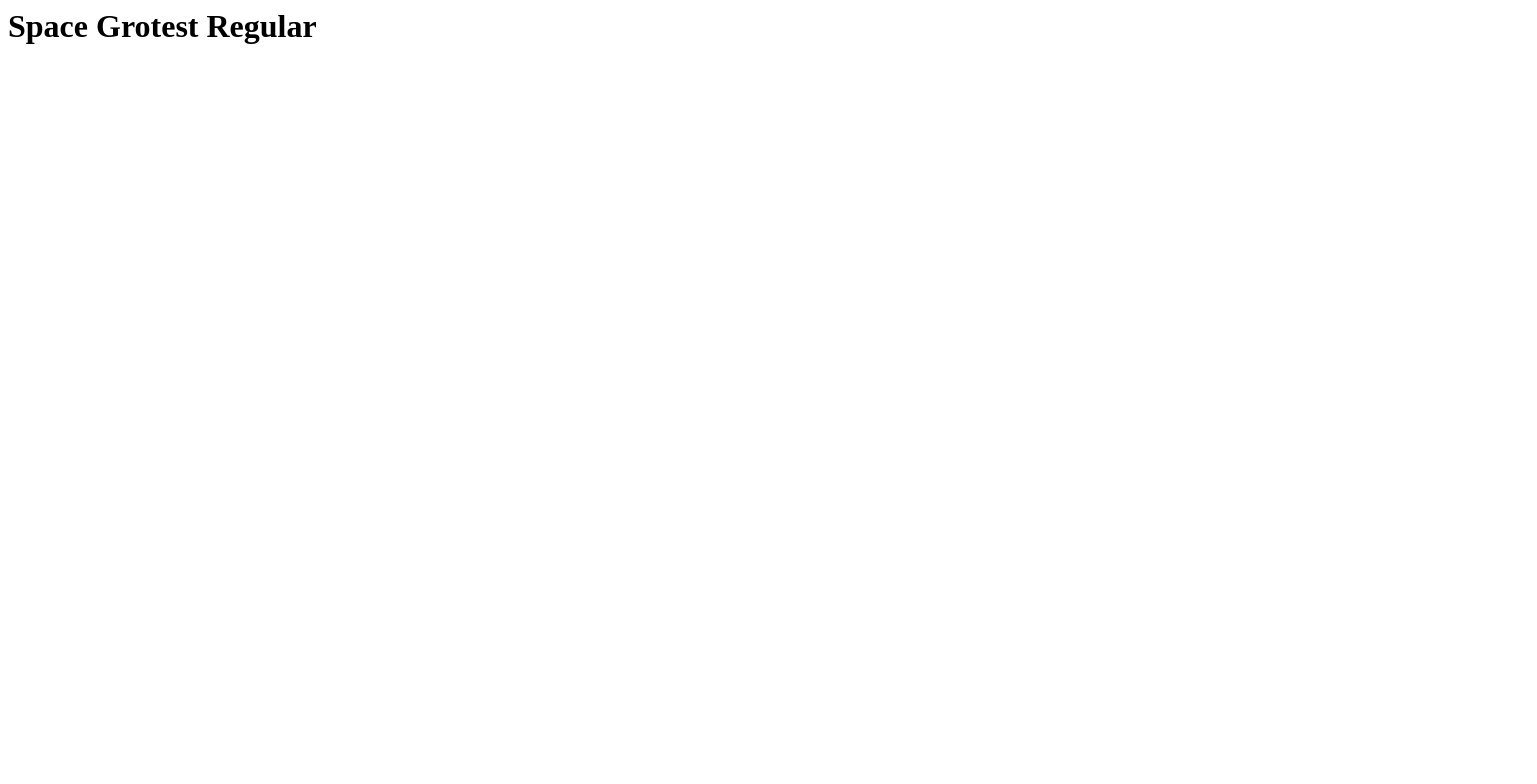
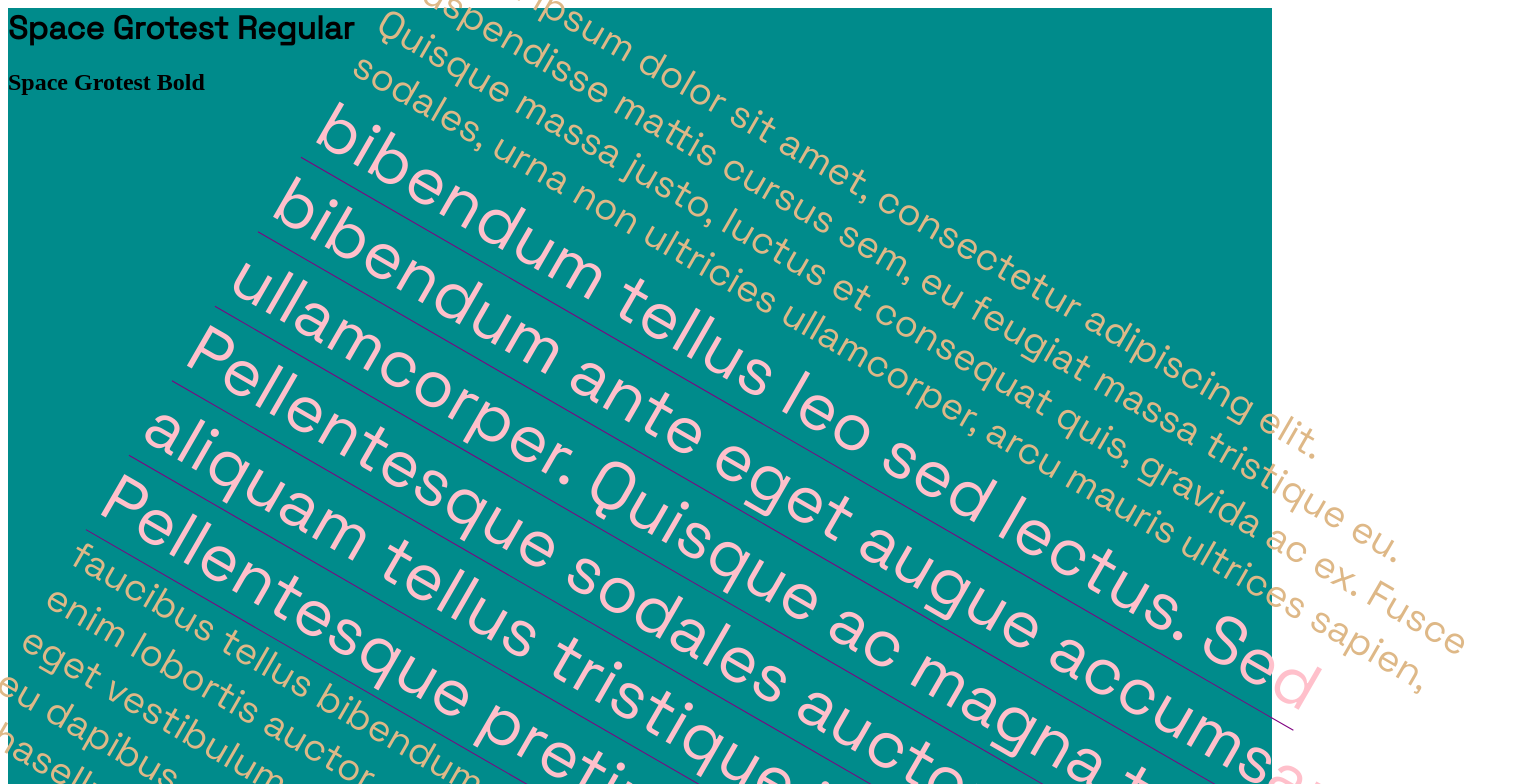
Before and after one commit to JIALIN-HUANG/week3, a plain HTML site: page index.html in a window 1280 px wide. Shown: the top 784 px of the page, 1537 px wide, since content can reach past the window. Drawn offline with Linux system fonts and the light colour scheme.

Commit message:
Complete assignement

```diff
--- a/index.html
+++ b/index.html
@@ -1,5 +1,5 @@
+<html lang="en">
 
-<html lang="en">
 <head>
     <meta charset="utf-8">
     <meta name="viewport" content="width=device-width, initial-scale=1.0" />
@@ -7,15 +7,33 @@
     <meta name="description" content="Your description goes here">
     <meta name="author" content="Your Name">
 
-     <!-- Link to your favicon -->
+    <!-- Link to your favicon -->
     <link rel="shortcut icon" type="image/png" href="./favicon.png" />
 
-   <!-- Link to your stylesheet -->
+    <!-- Link to your stylesheet -->
     <link rel="stylesheet" href="./style.css">
 </head>
 
 <body>
+    <div class="bg">
     <h1>Space Grotest Regular</h1>
+    <h2>Space Grotest Bold</h2>
+    <p class="paragraph">Lorem ipsum dolor sit amet, consectetur adipiscing elit. Suspendisse mattis cursus sem, eu feugiat massa
+        tristique eu. Quisque massa<span class="invisible"> justo, luctus et consequat quis, gravida ac ex. Fusce sodales, urna non ultricies
+        ullamcorper,</span> arcu mauris ultrices sapien, <span class="pink"> bibendum tellus leo sed lectus. Sed bibendum ante eget augue
+        accumsan ullamcorper. Quisque ac magna tortor. Pellentesque sodales auctor odio, ac aliquam tellus tristique id.
+        Nulla facilisi. Pellentesque pretium ligula nunc, </span>ac faucibus tellus bibendum a. Nam tincidunt aliquam nisi, a
+        cursus enim lobortis auctor. <span class="changefont"> rhoncus quam sed purus laoreet lobortis. Proin eget vestibulum odio, at
+        finibus risus.</span> Sed porttitor commodo odio eu dapibus.
+            <br>
+        Phasellus at erat id lectus ullamcorper fermentum. Aliquam rhoncus diam et nisi tincidunt iaculis. Vestibulum
+        facilisis facilisis mi. Vivamus ultrices leo maximus est sodales commodo. Pellentesque volutpat magna a nulla
+        facilisis aliquet. Proin nulla <span class="invisible">, feugiat et mollis sit amet, pellentesque nec tellus. Suspendisse at
+        interdum mauris, imperdiet accumsan quam. Cras vel </span>efficitur ipsum. Suspendisse et lorem mollis, convallis magna
+        bibendum, feugiat nibh. Vestibulum vitae ex faucibus, <span class="hjk"> sapien quis, scelerisque erat. Duis sollicitudin
+        enim eu arcu sagittis, sed elementum magna efficitur. Vestibulum</span> malesuada facilisis ullamcorper.</p>
+
+    </div>
 </body>
 
 </html>
--- a/style.css
+++ b/style.css
@@ -3,6 +3,53 @@
     src: url("./assest/SpaceGrotesk-Regular.woff2") format("woff2");
   }
 
+  @font-face {
+    font-family: "Space Grotesk Bold";
+    src: url("./assest/SpaceGrotesk-Bold.woff2") format("woff2");
+  }
+
+  @font-face {
+    font-family: "Yusei Magic";
+    src: url("./assest/YuseiMagic-Regular.ttf") format("truetype");
+  }
+
+  @font-face {
+    font-family: "Lobster";
+    src: url("./assest/Lobster-Regular.ttf") format("truetype");
+  }
+
+  .bg{
+        background-color: darkcyan;
+  }
+
   h1 {
-      font-family: "Space Grotest Regular";
+    font-family: Space Grotesk Regular;
+    }
+
+  .paragraph{
+    font-family: "Space Grotesk Regular";
+    font-size: 3vw;
+    color: burlywood;
+    transform: rotate(30deg);
+
   }
+
+  .pink{
+      color: pink;
+      border-bottom: 1px solid purple;
+      font-size: 67px;
+  }
+
+  .invisible:hover{
+opacity: 0;
+  }
+
+  .changefont:hover{
+    font-family: 'Yusei Magic', sans-serif;
+    color: black;
+  }
+
+  .hjk:hover{
+    font-family: 'Lobster', cursive;
+    color: darkgrey;
+  }
```
Also changed, not shown: assest/Lobster-Regular.ttf (added), 1 other file.
